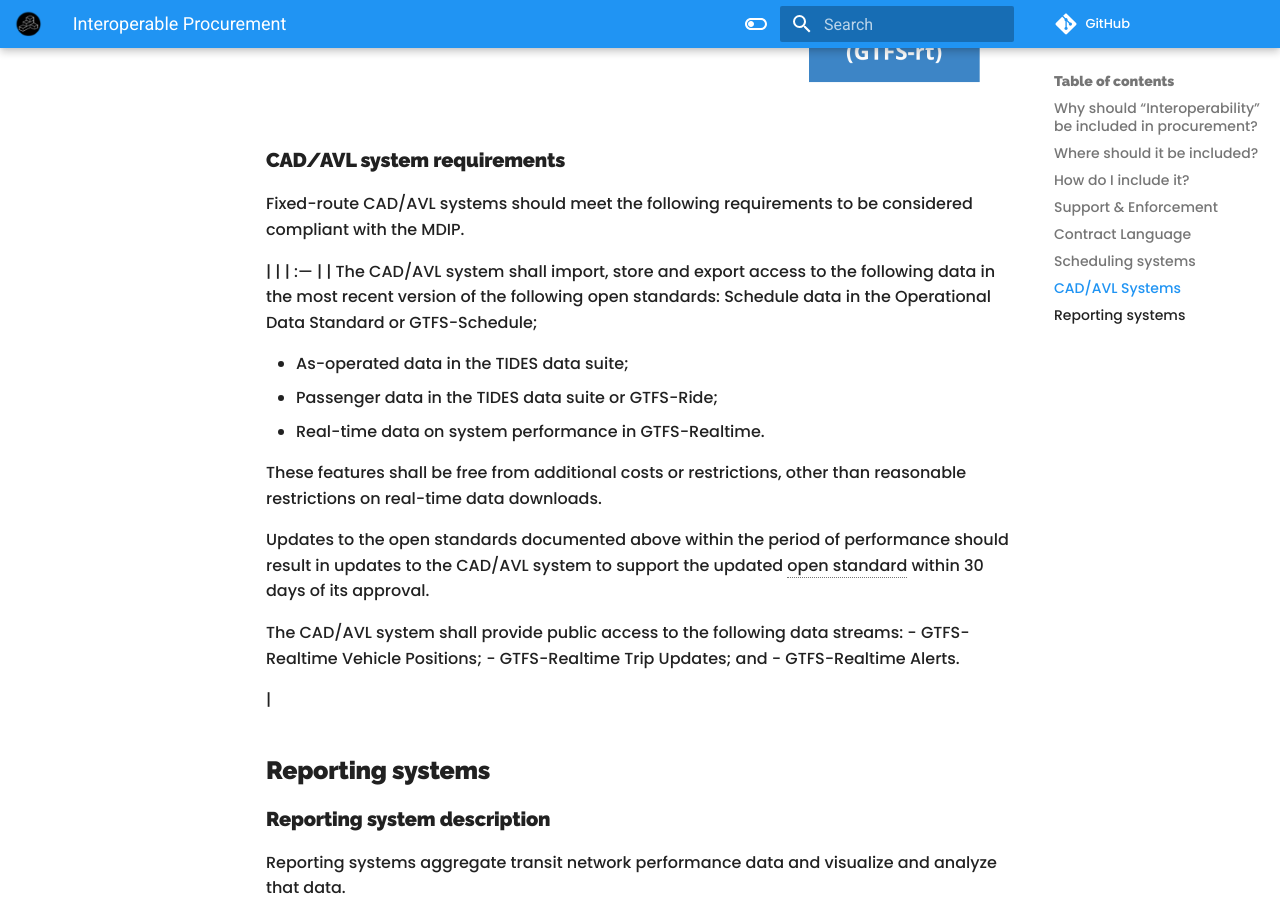
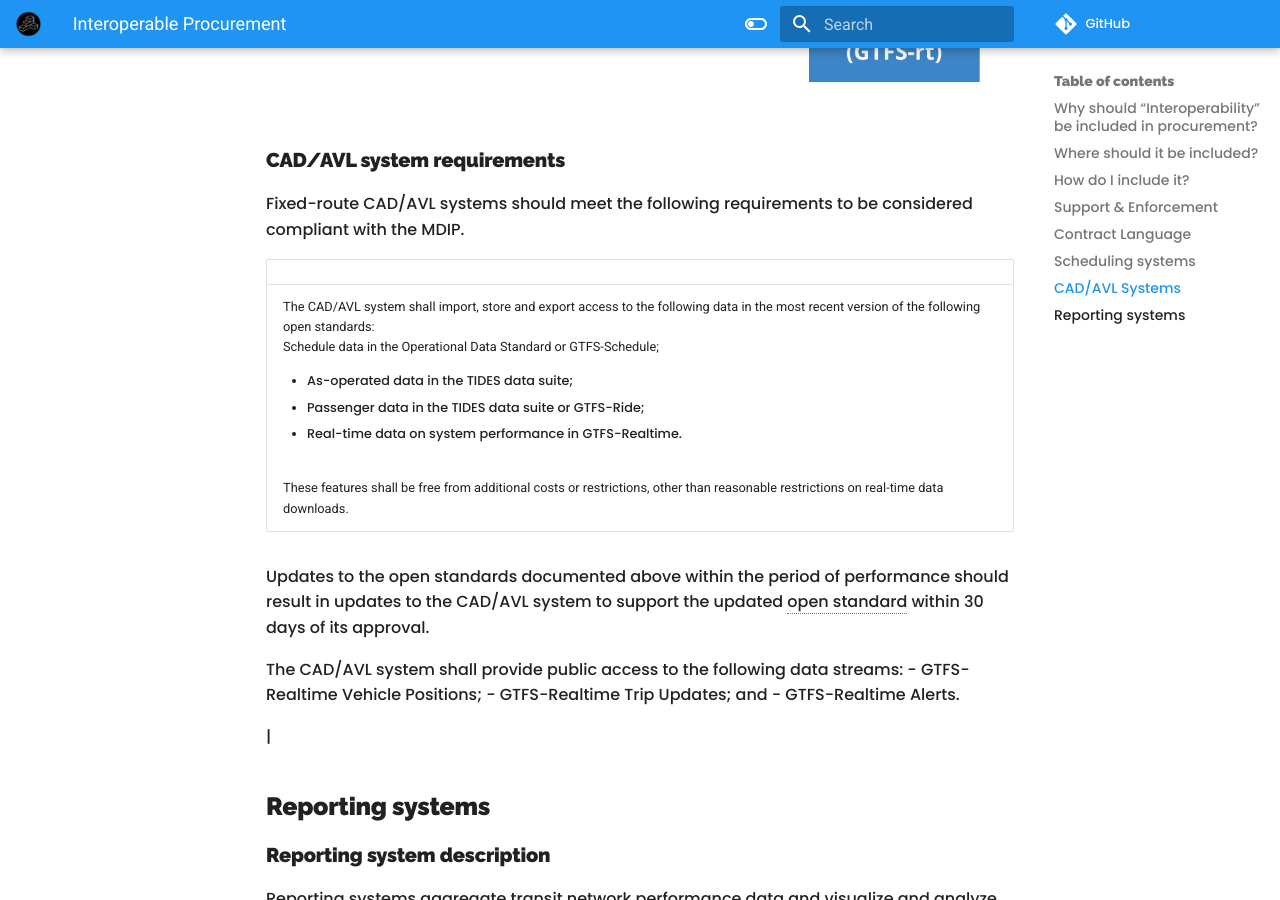
Before and after one commit to interoperable-mobility/principles, an MkDocs documentation site: the page built from docs/procurement.md, in a window 1280 px wide and 900 px high, scrolled down 7980 px. Built offline with MkDocs 1.6.1 and Material for MkDocs 9.7.7, drawn with Linux system fonts in a browser that asks for light colours; nearby versions of some CDN libraries; comment, search, counter and statistics services are not loaded.

Commit message:
test list-in-table formatting

```diff
--- a/docs/procurement.md
+++ b/docs/procurement.md
@@ -240,14 +240,7 @@ Fixed-route CAD/AVL systems should meet the following requirements to be conside
 
 | |
 | :--- |
-| The CAD/AVL system shall import, store and export access to the following data in the most recent version of the following open standards:
-Schedule data in the Operational Data Standard or GTFS-Schedule;
-<ul>
-<li>As-operated data in the TIDES data suite;</li>
-<li>Passenger data in the TIDES data suite or GTFS-Ride;</li>
-<li>Real-time data on system performance in GTFS-Realtime.</li>
-</ul>
-These features shall be free from additional costs or restrictions, other than reasonable restrictions on real-time data downloads.
+| The CAD/AVL system shall import, store and export access to the following data in the most recent version of the following open standards: <br />Schedule data in the Operational Data Standard or GTFS-Schedule;<ul><li>As-operated data in the TIDES data suite;</li><li>Passenger data in the TIDES data suite or GTFS-Ride;</li><li>Real-time data on system performance in GTFS-Realtime.</li></ul><br />These features shall be free from additional costs or restrictions, other than reasonable restrictions on real-time data downloads. |
 
 Updates to the open standards documented above within the period of performance should result in updates to the CAD/AVL system to support the updated open standard within 30 days of its approval.
 
```
